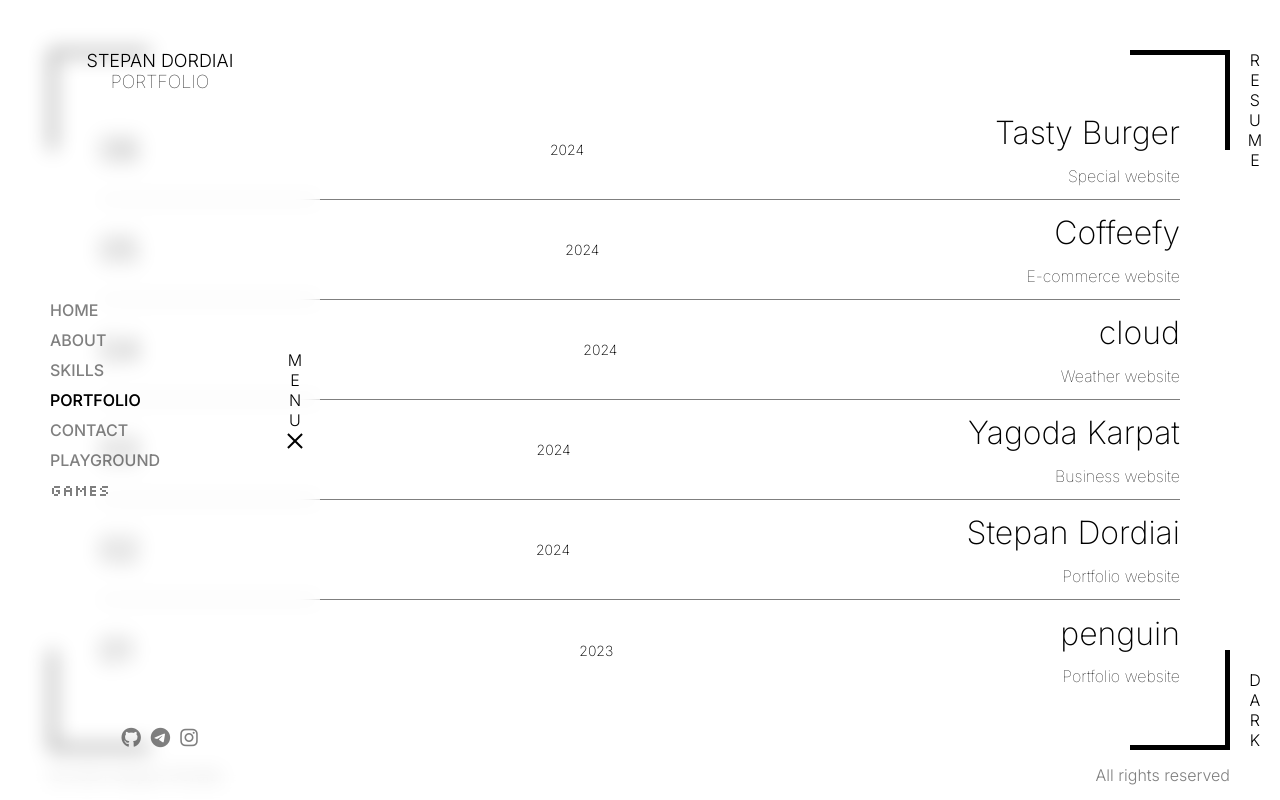
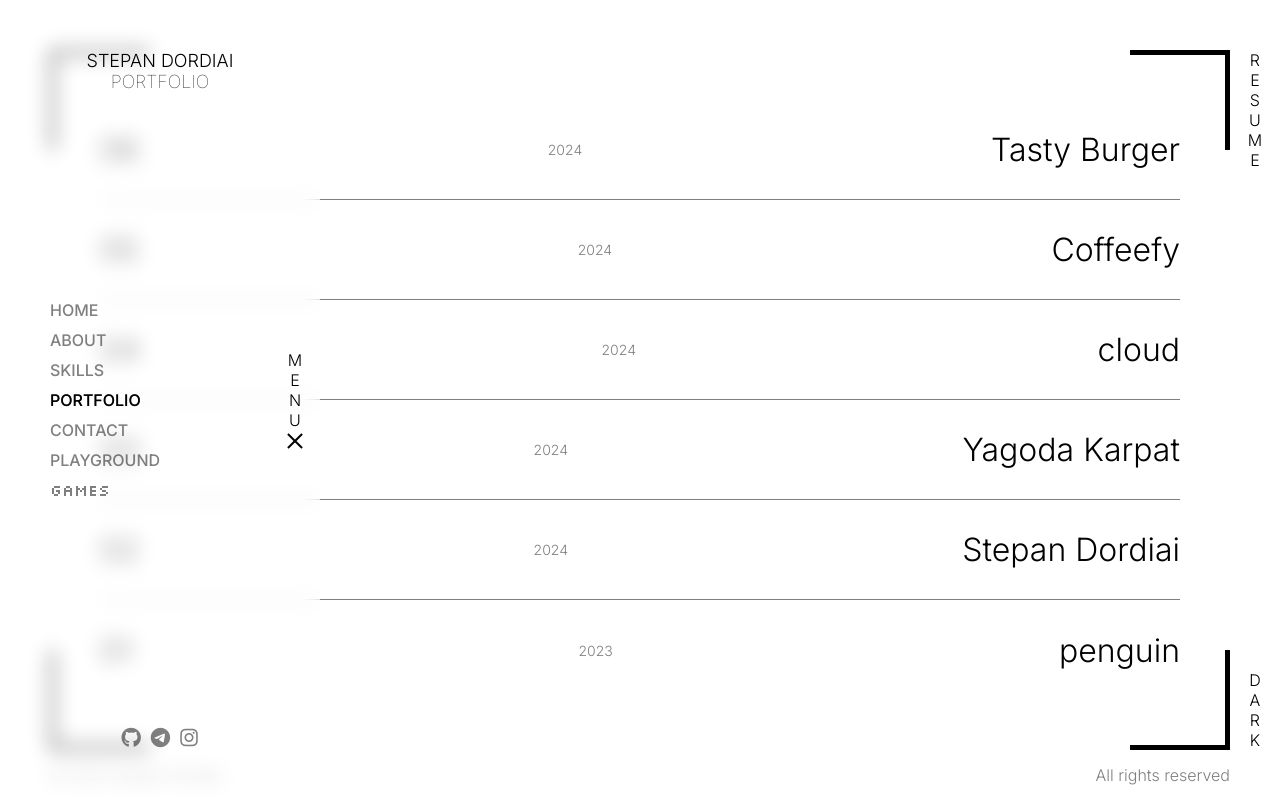
Before and after one commit to heeeyooo/stepan-dordiai, a React (Vite) app in the folder frontend/: page /portfolio in a window 1280 px wide. Built offline with nearby package versions, Linux system fonts and the light colour scheme.

Commit message:
v4.2.4 Removed project-title-name and fixed bugs

```diff
--- a/frontend/src/components/project/Project.css
+++ b/frontend/src/components/project/Project.css
@@ -11,7 +11,7 @@
     cursor: pointer;
 }
 
-.nava {
+.project-link {
     position: absolute;
     top: 0;
     right: 0;
@@ -31,17 +31,7 @@
     opacity: 0.5;
 }
 
-.project-container:hover .project-title-name {
-    opacity: 0.5;
-}
-
-@keyframes revealCloseBtn {
-    to {
-        opacity: 1;
-    }
-}
-
-.project-container:not(.project-container:nth-last-of-type(1)) {
+.project-container:not(:nth-last-of-type(1)) {
     border-bottom: 1px solid var(--semi-tp-50);
 }
 
@@ -61,66 +51,19 @@
 }
 
 .project-production {
-    color: var(--color);
-    font-weight: 200;
+    color: var(--semi-tp-50);
+    font-weight: 300;
     font-size: clamp(12px, 2vw, 14px);
     transition: opacity 0.15s;
     pointer-events: none;
 }
 
-.project__right-side {
-    height: 100%;
-    display: flex;
-    justify-content: space-evenly;
-    flex-direction: column;
-    align-items: flex-end;
-}
-
 .project-title {
     font-size: clamp(24px, 4vw, 32px);
-    font-weight: 200;
+    font-weight: 300;
     color: var(--color);
     transition: opacity 0.15s;
     pointer-events: none;
-}
-
-.project-title-name {
-    color: var(--color);
-    font-weight: 100;
-    font-size: clamp(12px, 3vw, 16px);
-    transition: opacity 0.15s;
-    pointer-events: none;
-}
-
-.project-skills {
-    display: flex;
-    justify-content: center;
-    align-items: center;
-    column-gap: 10px;
-    color: var(--color);
-    font-size: clamp(14px, 2vw, 16px);
-}
-
-.project-links__list {
-    display: flex;
-    justify-content: center;
-    align-items: center;
-    column-gap: 10px;
-}
-
-.project-links__list a {
-    display: flex;
-    justify-content: center;
-    align-items: center;
-    column-gap: 5px;
-    color: var(--color);
-    font-size: clamp(14px, 2vw, 16px);
-    font-weight: 300;
-    transition: opacity 0.15s;
-}
-
-.project-links__list a:hover {
-    opacity: 0.5;
 }
 
 @media screen and (width < 1000px) {
--- a/frontend/src/components/project/Project.jsx
+++ b/frontend/src/components/project/Project.jsx
@@ -1,9 +1,9 @@
 import AnimateElements from "../../utils/AnimateElements";
 import { makeCursorActive, makeCursorNormal } from "../../utils/cursorState";
+import { NavLink } from "react-router-dom";
 import "./Project.css";
-import { NavLink } from "react-router-dom";
 
-function Project({ id, title, titleName, production, index }) {
+function Project({ id, title, production, index }) {
     AnimateElements(".project-container", "revealProjectContainer 1s forwards");
 
     return (
@@ -14,15 +14,12 @@ function Project({ id, title, titleName, production, index }) {
         >
             <NavLink
                 onClick={makeCursorNormal}
-                className="nava"
+                className="project-link"
                 to={`/project-page/${index}`}
             ></NavLink>
-            <p className="project-number">{id < 10 ? `0${id}` : `${id}`}</p>
+            <p className="project-number">{id < 10 ? `0${id}` : id}</p>
             <p className="project-production">{production}</p>
-            <div className="project__right-side">
-                <h4 className="project-title">{title}</h4>
-                <p className="project-title-name">{titleName}</p>
-            </div>
+            <h3 className="project-title">{title}</h3>
         </div>
     );
 }
```
